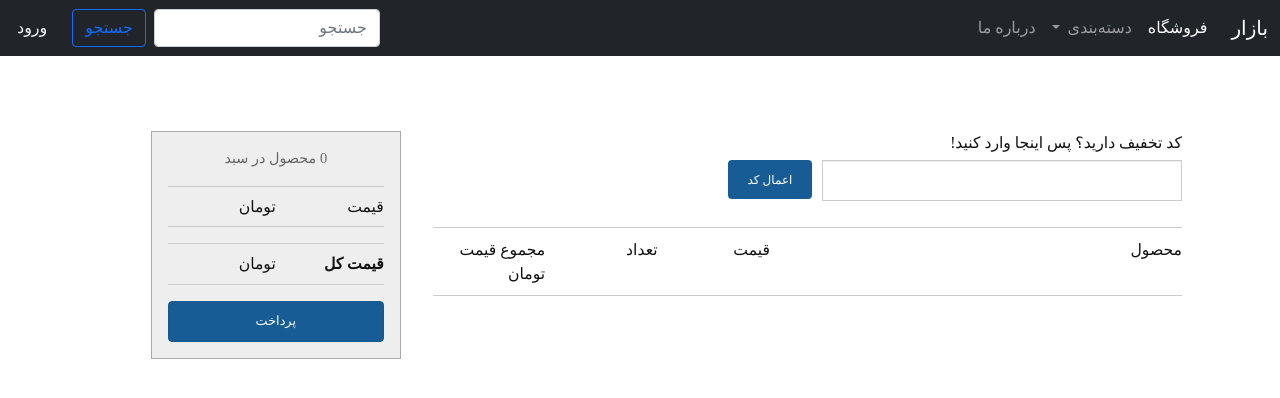
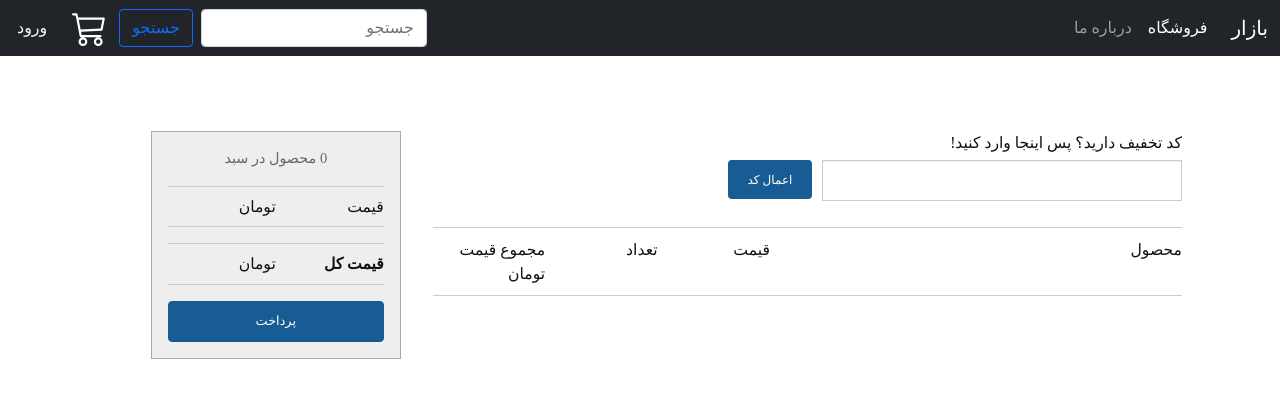
Before and after one commit to erfanghorbanee/Django-Ecommerce, a Django app: template orders/templates/basket.html in a window 1280 px wide. Shown: the top 398 px of the page. Run offline with Django 3.2, Linux system fonts and the light colour scheme; the template is opened without the code that fills it, so the values that code supplies are empty; some libraries are stand-ins or nearby versions; some web fonts are replaced.

Commit message:
Basket navbar updated.

```diff
--- a/orders/templates/basket.html
+++ b/orders/templates/basket.html
@@ -26,16 +26,6 @@
                 <a class="nav-link active" aria-current="page" href="{% url 'products' %}">فروشگاه</a>
               </li>
 
-          <li class="nav-item dropdown">
-              <a class="nav-link dropdown-toggle" href="#" id="navbarDarkDropdownMenuLink" role="button" data-bs-toggle="dropdown" aria-expanded="false">
-                دسته&zwnj;بندی
-              </a>
-              <ul class="dropdown-menu dropdown-menu-dark" aria-labelledby="navbarDarkDropdownMenuLink">
-                  {% for category in categories %}
-                    <li><a class="dropdown-item" href="#">{{ category.title }}</a></li>
-                  {% endfor %}
-              </ul>
-          </li>
               <li class="nav-item">
                   <a class="nav-link" href="#">درباره ما</a>
               </li>
@@ -45,6 +35,12 @@
                 <input class="form-control me-2" type="search" placeholder="جستجو" aria-label="جستجو">
                 <button class="btn btn-outline-primary" type="submit">جستجو</button>
               </form>
+
+              <a href="{% url 'basket' %}">
+                <svg xmlns="http://www.w3.org/2000/svg" width="35" height="35" fill="white" class="bi bi-cart3" viewBox="0 0 16 16" style="margin-right: 12px;">
+                    <path d="M0 1.5A.5.5 0 0 1 .5 1H2a.5.5 0 0 1 .485.379L2.89 3H14.5a.5.5 0 0 1 .49.598l-1 5a.5.5 0 0 1-.465.401l-9.397.472L4.415 11H13a.5.5 0 0 1 0 1H4a.5.5 0 0 1-.491-.408L2.01 3.607 1.61 2H.5a.5.5 0 0 1-.5-.5zM3.102 4l.84 4.479 9.144-.459L13.89 4H3.102zM5 12a2 2 0 1 0 0 4 2 2 0 0 0 0-4zm7 0a2 2 0 1 0 0 4 2 2 0 0 0 0-4zm-7 1a1 1 0 1 1 0 2 1 1 0 0 1 0-2zm7 0a1 1 0 1 1 0 2 1 1 0 0 1 0-2z"/>
+                </svg>
+              </a>
 
             {% if user.is_authenticated %}
               <div class="dropstart">
@@ -57,7 +53,6 @@
                             <p class="dropdown-header"><b>{{ user }}</b></p>
                         </li>
                         <li><a class="dropdown-item " href="{% url 'profile' %}">حساب شخصی</a></li>
-                        <li><a class="dropdown-item " href="">سبد</a></li>
                         <li>
                             <hr class="dropdown-divider ">
                         </li>
--- a/products/templates/products/home.html
+++ b/products/templates/products/home.html
@@ -77,14 +77,11 @@
             <button class="btn btn-outline-primary" type="submit">جستجو</button>
           </form>
 
-
             <a href="{% url 'basket' %}">
                 <svg xmlns="http://www.w3.org/2000/svg" width="35" height="35" fill="white" class="bi bi-cart3" viewBox="0 0 16 16" style="margin-right: 12px;">
                     <path d="M0 1.5A.5.5 0 0 1 .5 1H2a.5.5 0 0 1 .485.379L2.89 3H14.5a.5.5 0 0 1 .49.598l-1 5a.5.5 0 0 1-.465.401l-9.397.472L4.415 11H13a.5.5 0 0 1 0 1H4a.5.5 0 0 1-.491-.408L2.01 3.607 1.61 2H.5a.5.5 0 0 1-.5-.5zM3.102 4l.84 4.479 9.144-.459L13.89 4H3.102zM5 12a2 2 0 1 0 0 4 2 2 0 0 0 0-4zm7 0a2 2 0 1 0 0 4 2 2 0 0 0 0-4zm-7 1a1 1 0 1 1 0 2 1 1 0 0 1 0-2zm7 0a1 1 0 1 1 0 2 1 1 0 0 1 0-2z"/>
                 </svg>
             </a>
-
-
 
         {% if user.is_authenticated %}
           <div class="dropstart">
```
